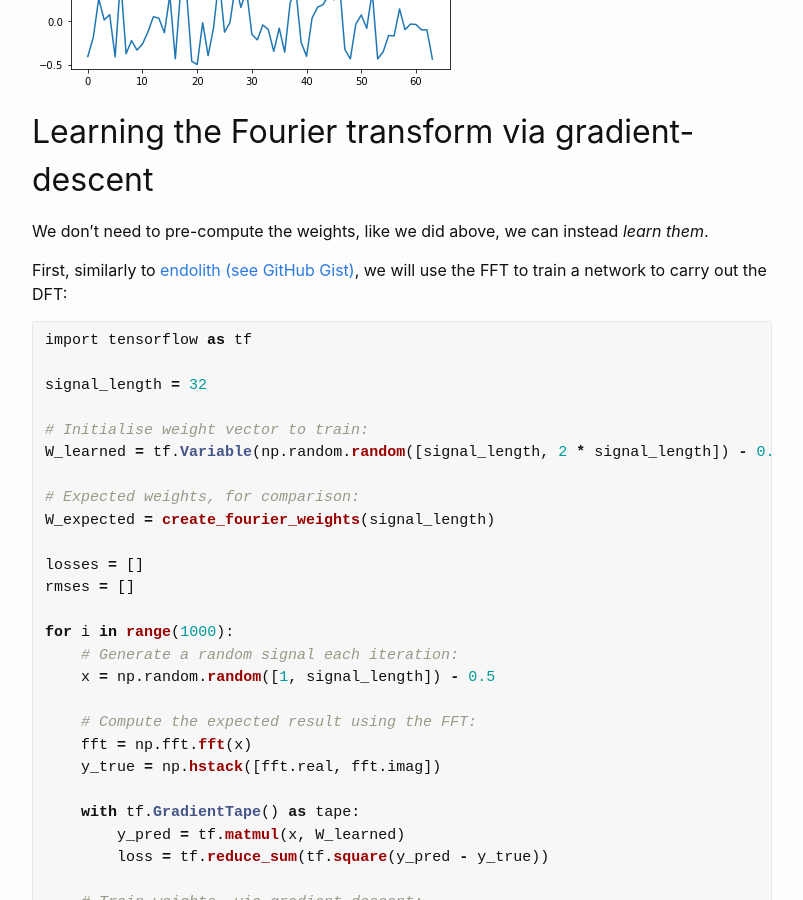
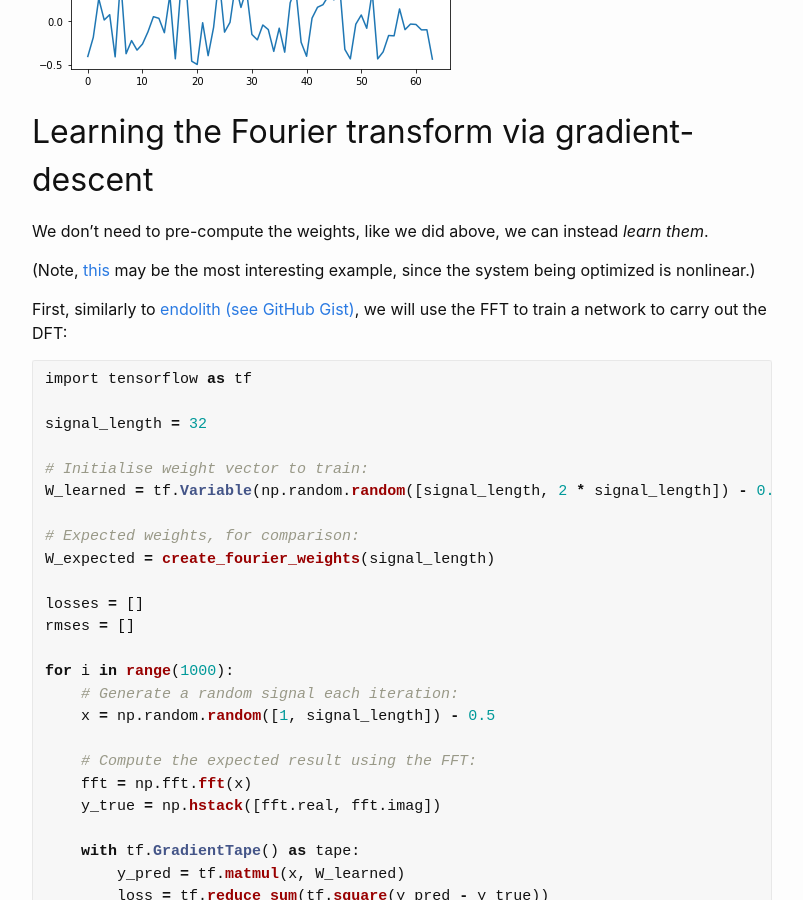
Before and after one commit to sradc/sradc.github.io, a Jekyll site: the page built from _posts/2021-04-29-fourier-nets.md, in a window 1280 px wide and 900 px high, scrolled down 3740 px. Shown: the whole window, without its empty margins (238-1041 px from the left). Built offline with Jekyll 4.4.1, drawn with Linux system fonts in a browser that asks for light colours; comment, search, counter and statistics services are not loaded.

Commit message:
increased emphasis of interesting section

```diff
--- a/_posts/2021-04-29-fourier-nets.md
+++ b/_posts/2021-04-29-fourier-nets.md
@@ -202,6 +202,8 @@ plt.show()
 ## Learning the Fourier transform via gradient-descent
 
 We don't need to pre-compute the weights, like we did above, we can instead *learn them*.
+
+(Note, [this](#amplitude-and-phase-reconstruction-nonlinearities) may be the most interesting example, since the system being optimized is nonlinear.)
 
 First, similarly to [endolith (see GitHub Gist)](https://gist.github.com/endolith/98863221204541bf017b6cae71cb0a89), we will use the FFT to train a network to carry out the DFT:
 
```
